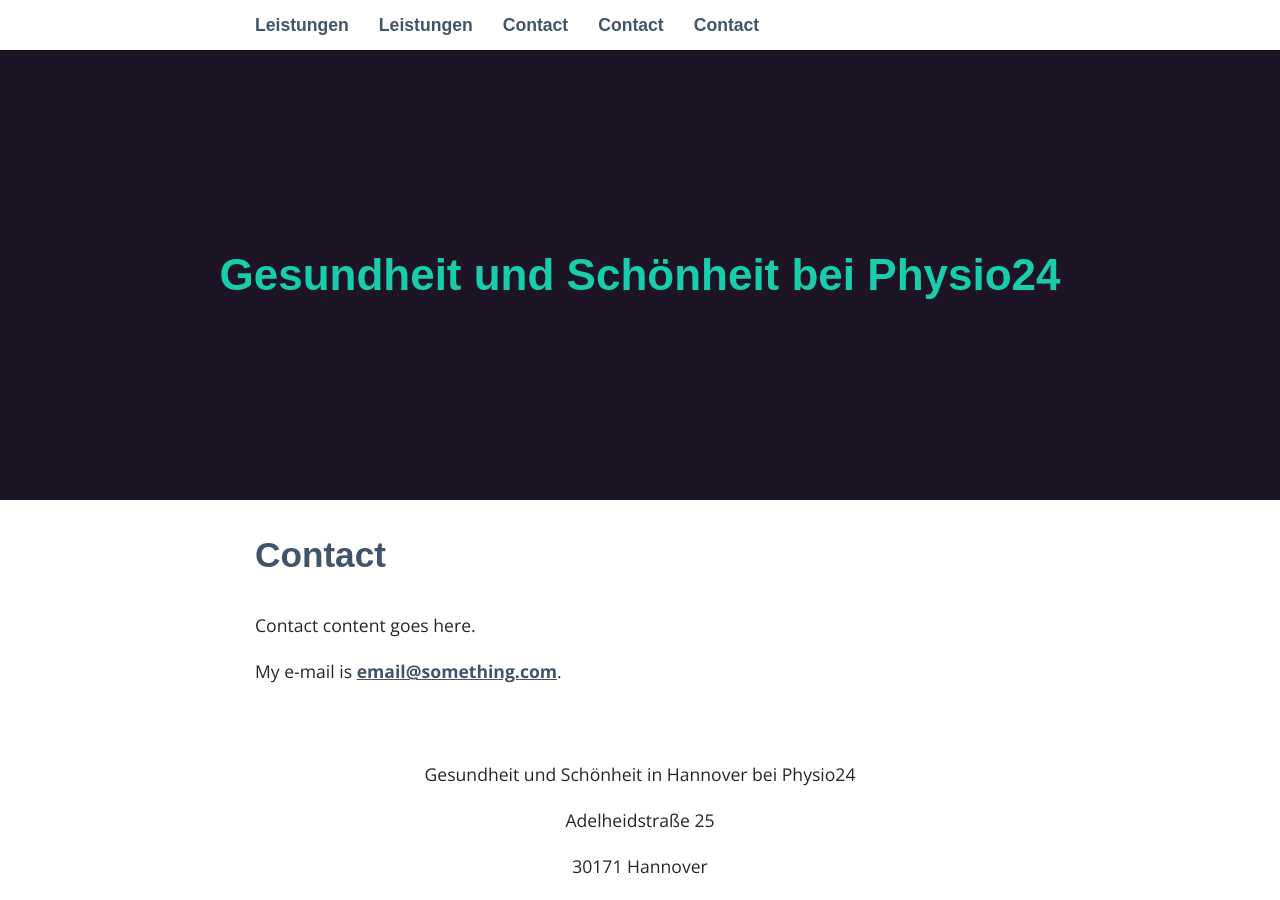
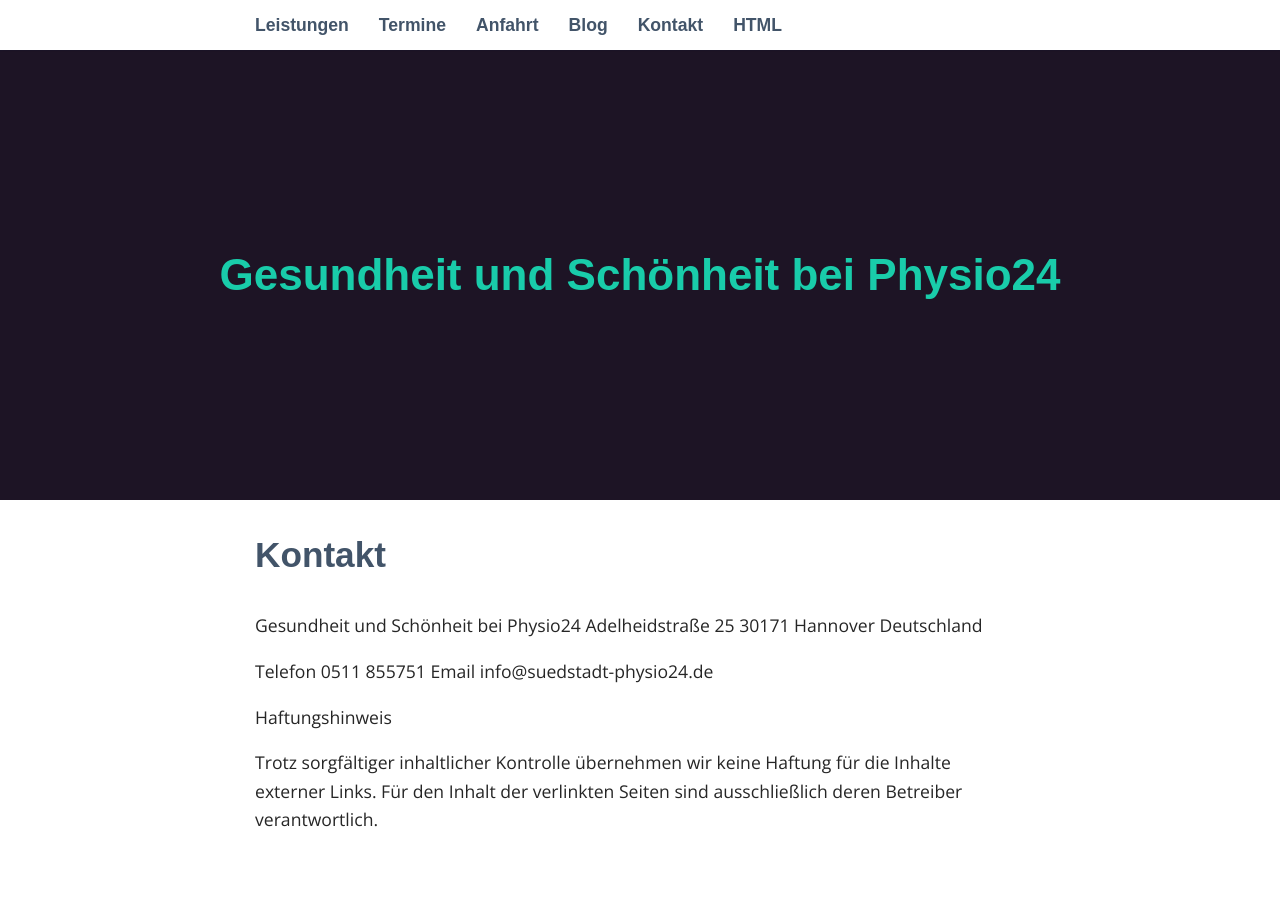
Before and after one commit to sghalebikesabi/heilpraktiker, a Jekyll site: the page built from _pages/05_kontakt.md, in a window 1280 px wide and 900 px high. Built offline with Jekyll 4.4.1, drawn with Linux system fonts in a browser that asks for light colours; some web fonts are replaced.

Commit message:
add initial content

```diff
--- a/_pages/05_kontakt.md
+++ b/_pages/05_kontakt.md
@@ -1,10 +1,19 @@
 ---
 
 layout: page
-title: Contact
-permalink: /contact/
+title: Kontakt
+permalink: /kontakt/
 ---
 
-Contact content goes here.
+Gesundheit und Schönheit bei Physio24
+Adelheidstraße 25
+30171 Hannover
+Deutschland
 
-My e-mail is [email@something.com](mailto:email@something.com).
+Telefon 0511 855751
+Email info@suedstadt-physio24.de
+
+
+Haftungshinweis
+
+Trotz sorgfältiger inhaltlicher Kontrolle übernehmen wir keine Haftung für die Inhalte externer Links. Für den Inhalt der verlinkten Seiten sind ausschließlich deren Betreiber verantwortlich.
```
Also changed, not shown: _pages/01_leistungen.md (+0 -1 lines), _pages/02_termine.md (added, +10 -0 lines), _pages/02_terminvereinbarung.md (deleted, +0 -30 lines), _pages/03_anfahrt.md (+7 -4 lines), _pages/04_blog.md (+3 -5 lines), _pages/06_html.html (added, +16 -0 lines).
